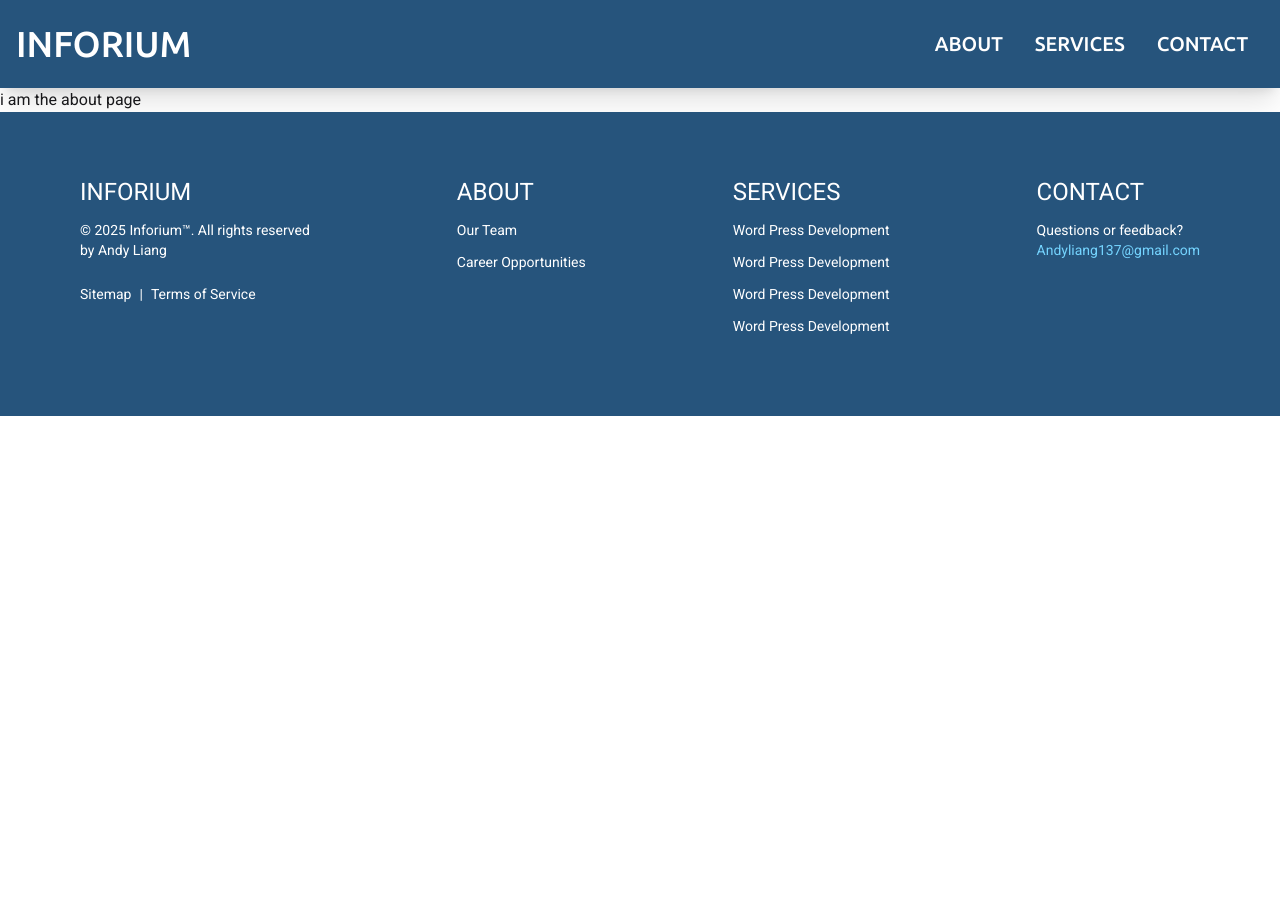
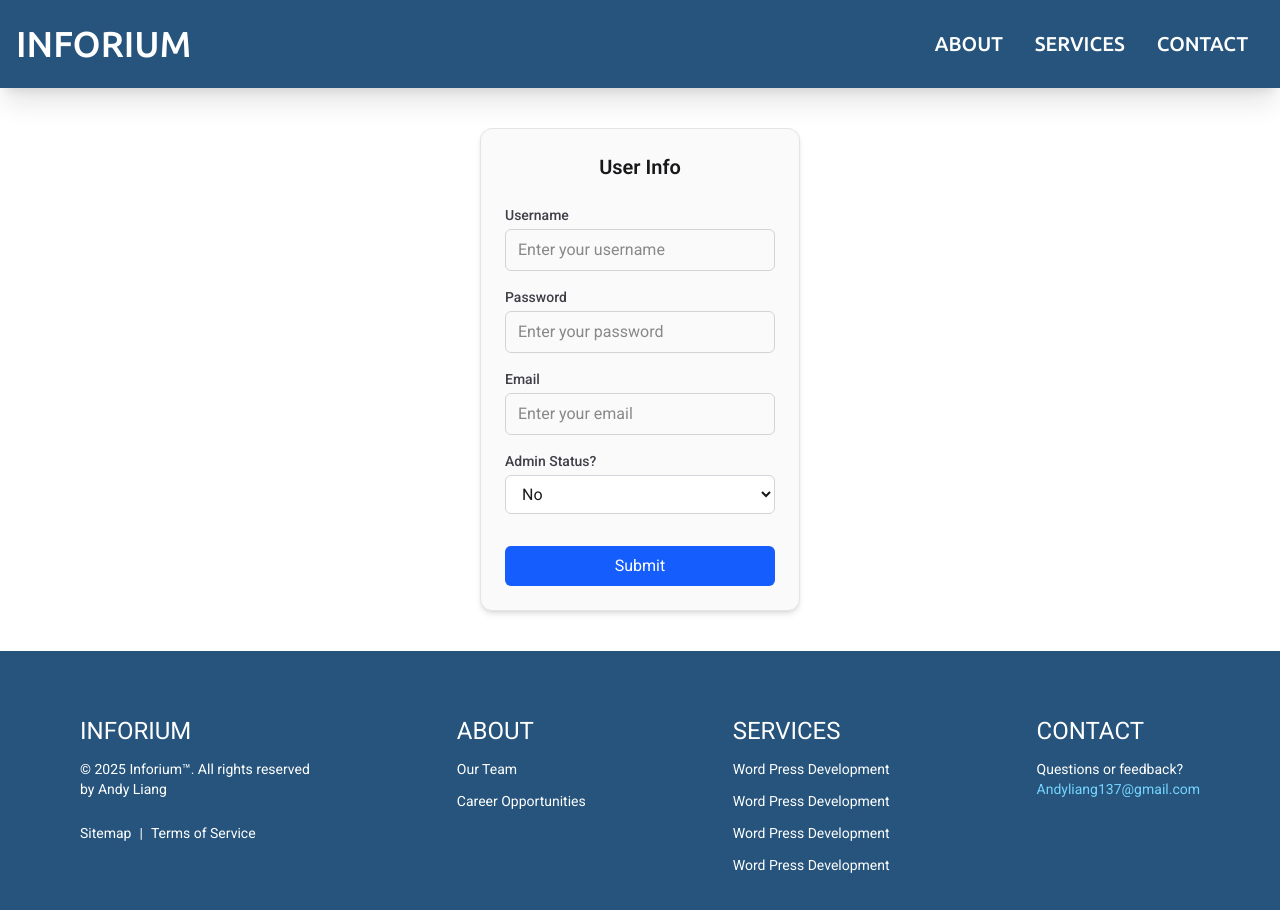
Before and after one commit to Andy-yun-liang/responsivedesigndemo, a React (Vite) app: page /about in a window 1280 px wide. Shown: the top 910 px of the page. Before the commit the page ends 800 px from the top, so only its background shows below. Built offline with nearby package versions, Linux system fonts and the light colour scheme; no server answers.

Commit message:
Added signUp endpoint

```diff
--- a/src/pages/About/index.jsx
+++ b/src/pages/About/index.jsx
@@ -1,24 +1,127 @@
-
-import { useEffect } from "react";
-
+import { useState } from "react";
 
 const About = () => {
+  const [formData, setFormData] = useState({
+    username: "",
+    password: "",
+    email: "",
+    admin: "false",
+  });
 
-    const fetchData = async() =>{
-        const response = await fetch("http://127.0.0.1:8000/accounts")
-        const result = await response.json();
-        console.log(result)
+  const handleChange = (e) => {
+    const { id, value } = e.target;
+    setFormData((prev) => ({
+      ...prev,
+      [id]: value,
+    }));
+  };
+
+  const handleSubmit = async (e) => {
+    e.preventDefault();
+
+    const payload = {
+      ...formData,
+      admin: formData.admin === "true", // convert string to boolean
     };
 
-    useEffect(()=>{
-        fetchData();
-    },[])
+    console.log("Submitting:", payload);
 
+    try {
+      const response = await fetch("http://localhost:8000/auth/", {
+        method: "POST",
+        headers: {
+          "Content-Type": "application/json",
+        },
+        body: JSON.stringify(payload),
+      });
 
-    return <div>
-        i am the about page
+      const data = await response.json();
+      console.log("Response:", data);
+    } catch (error) {
+      console.error("Error submitting form:", error);
+    }
+    setFormData({
+        username: "",
+        password: "",
+        email: "",
+        admin: "false",
+      });
+  };
+
+  return (
+    <div className="flex justify-center my-10">
+      <form
+        onSubmit={handleSubmit}
+        className="flex flex-col gap-4 border border-zinc-200 bg-zinc-50 p-6 rounded-xl shadow-md w-80"
+      >
+        <h2 className="text-xl font-semibold text-center mb-2">User Info</h2>
+
+        <div className="flex flex-col">
+          <label htmlFor="username" className="mb-1 text-sm font-medium text-zinc-700">
+            Username
+          </label>
+          <input
+            id="username"
+            type="text"
+            value={formData.username}
+            onChange={handleChange}
+            placeholder="Enter your username"
+            className="border border-zinc-300 rounded-md px-3 py-2 focus:outline-none focus:ring-2 focus:ring-blue-400"
+          />
+        </div>
+
+        <div className="flex flex-col">
+          <label htmlFor="password" className="mb-1 text-sm font-medium text-zinc-700">
+            Password
+          </label>
+          <input
+            id="password"
+            type="password"
+            value={formData.password}
+            onChange={handleChange}
+            placeholder="Enter your password"
+            className="border border-zinc-300 rounded-md px-3 py-2 focus:outline-none focus:ring-2 focus:ring-blue-400"
+          />
+        </div>
+
+        <div className="flex flex-col">
+          <label htmlFor="email" className="mb-1 text-sm font-medium text-zinc-700">
+            Email
+          </label>
+          <input
+            id="email"
+            type="email"
+            value={formData.email}
+            onChange={handleChange}
+            placeholder="Enter your email"
+            className="border border-zinc-300 rounded-md px-3 py-2 focus:outline-none focus:ring-2 focus:ring-blue-400"
+          />
+        </div>
+
+        <div className="flex flex-col">
+          <label htmlFor="admin" className="mb-1 text-sm font-medium text-zinc-700">
+            Admin Status?
+          </label>
+          <select
+            id="admin"
+            value={formData.admin}
+            onChange={handleChange}
+            className="border border-zinc-300 rounded-md px-3 py-2 bg-white focus:outline-none focus:ring-2 focus:ring-blue-400"
+          >
+            <option value="true">Yes</option>
+            <option value="false">No</option>
+          </select>
+        </div>
+
+        <button
+          type="submit"
+          className="mt-4 bg-blue-600 text-white py-2 rounded-md hover:bg-blue-700 transition-colors"
+        >
+          Submit
+        </button>
+      </form>
     </div>
-
+  );
 };
 
 export default About;
```
